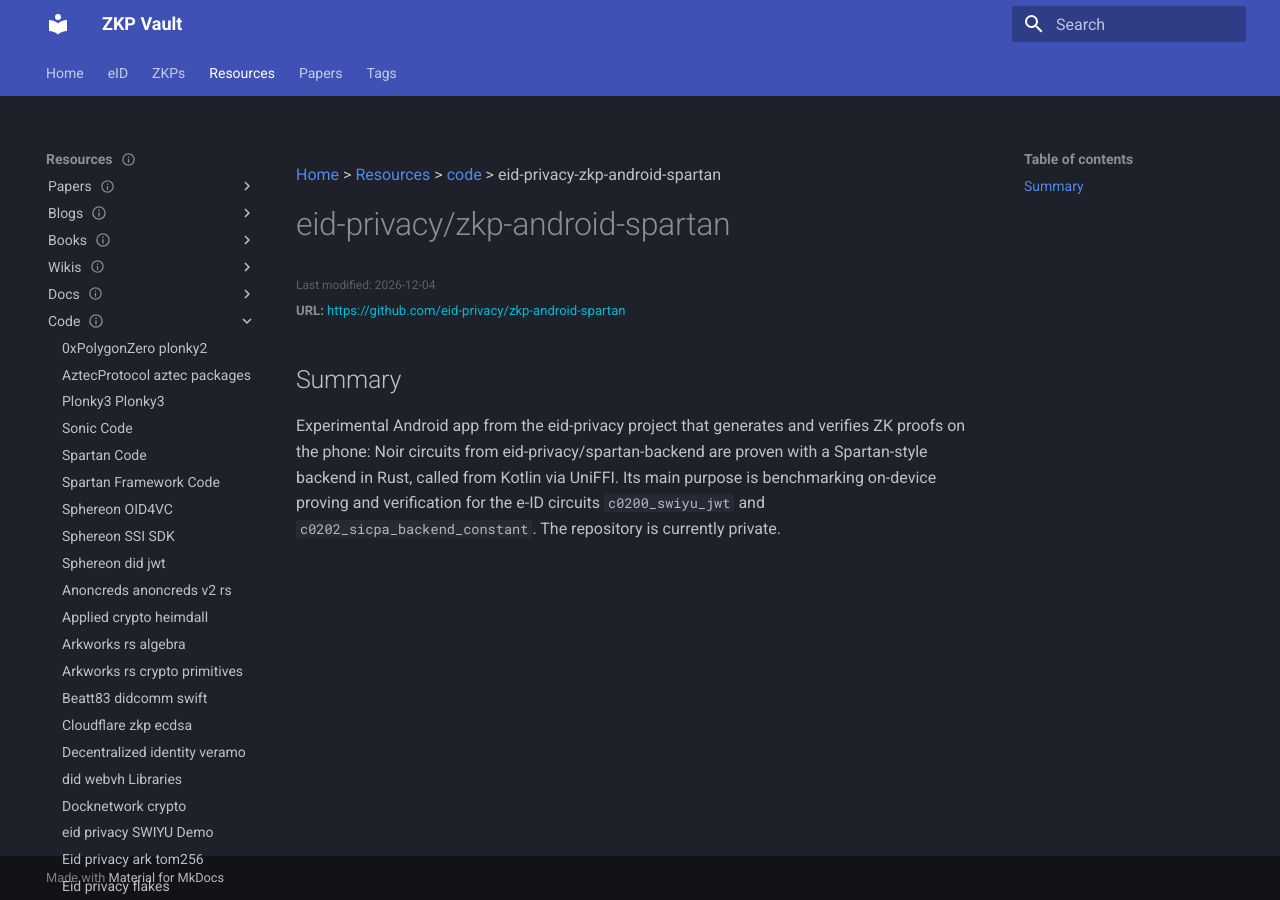
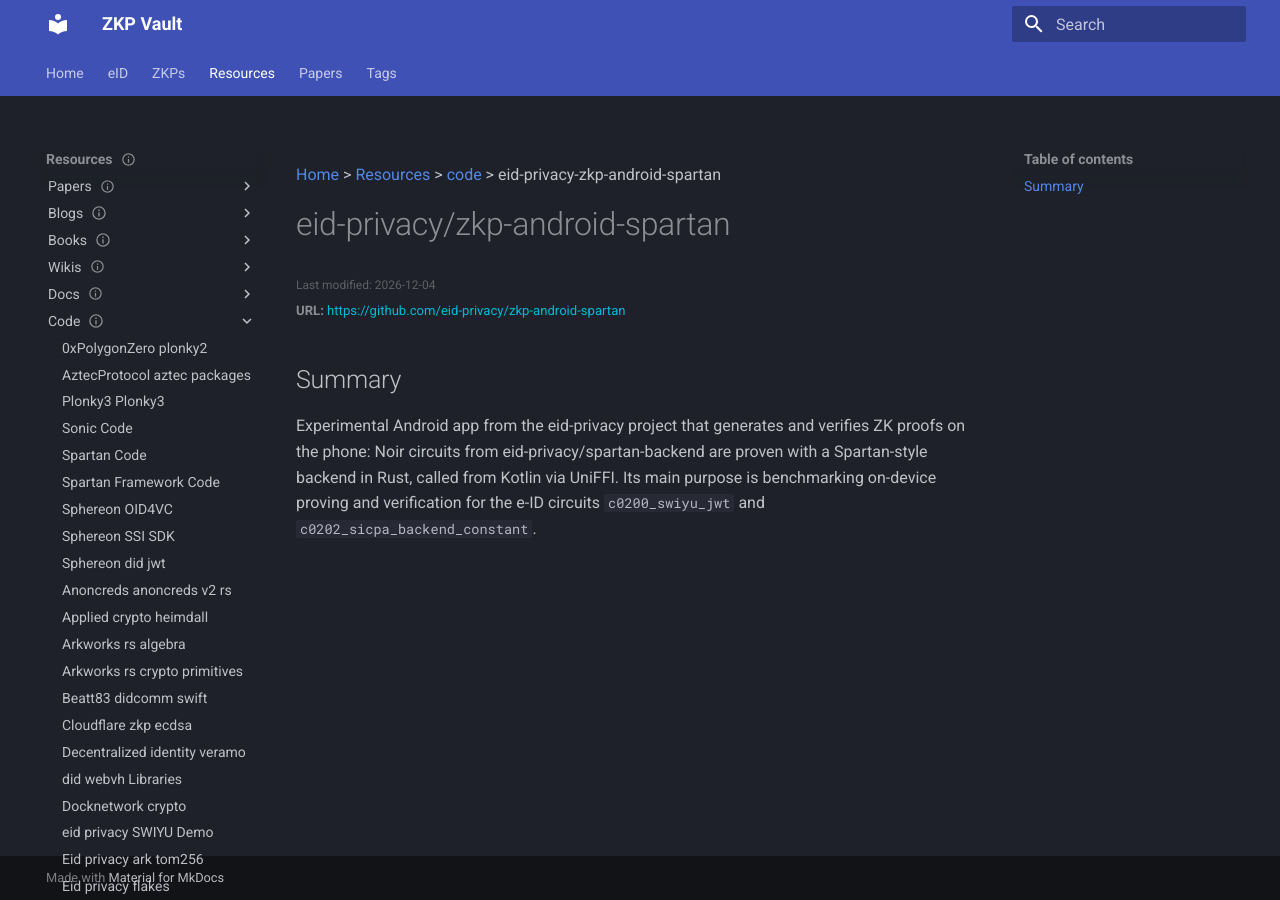
Before and after one commit to eid-privacy/zkp-vault, an MkDocs documentation site: the page built from docs/Resources/code/eid-privacy-zkp-android-spartan.md, in a window 1280 px wide. Built offline with MkDocs 1.6.1 and Material for MkDocs 9.7.7, drawn with Linux system fonts in a browser that asks for light colours.

Commit message:
Link zkp-android-spartan, now public
Co-Authored-By: Claude Opus 5.5 <noreply@anthropic.com>

```diff
--- a/docs/Resources/code/eid-privacy-zkp-android-spartan.md
+++ b/docs/Resources/code/eid-privacy-zkp-android-spartan.md
@@ -16,4 +16,4 @@ tags:
 # eid-privacy/zkp-android-spartan
 
 ## Summary
-Experimental Android app from the eid-privacy project that generates and verifies ZK proofs on the phone: Noir circuits from eid-privacy/spartan-backend are proven with a Spartan-style backend in Rust, called from Kotlin via UniFFI. Its main purpose is benchmarking on-device proving and verification for the e-ID circuits `c0200_swiyu_jwt` and `c0202_sicpa_backend_constant`. The repository is currently private.
+Experimental Android app from the eid-privacy project that generates and verifies ZK proofs on the phone: Noir circuits from eid-privacy/spartan-backend are proven with a Spartan-style backend in Rust, called from Kotlin via UniFFI. Its main purpose is benchmarking on-device proving and verification for the e-ID circuits `c0200_swiyu_jwt` and `c0202_sicpa_backend_constant`.
```
